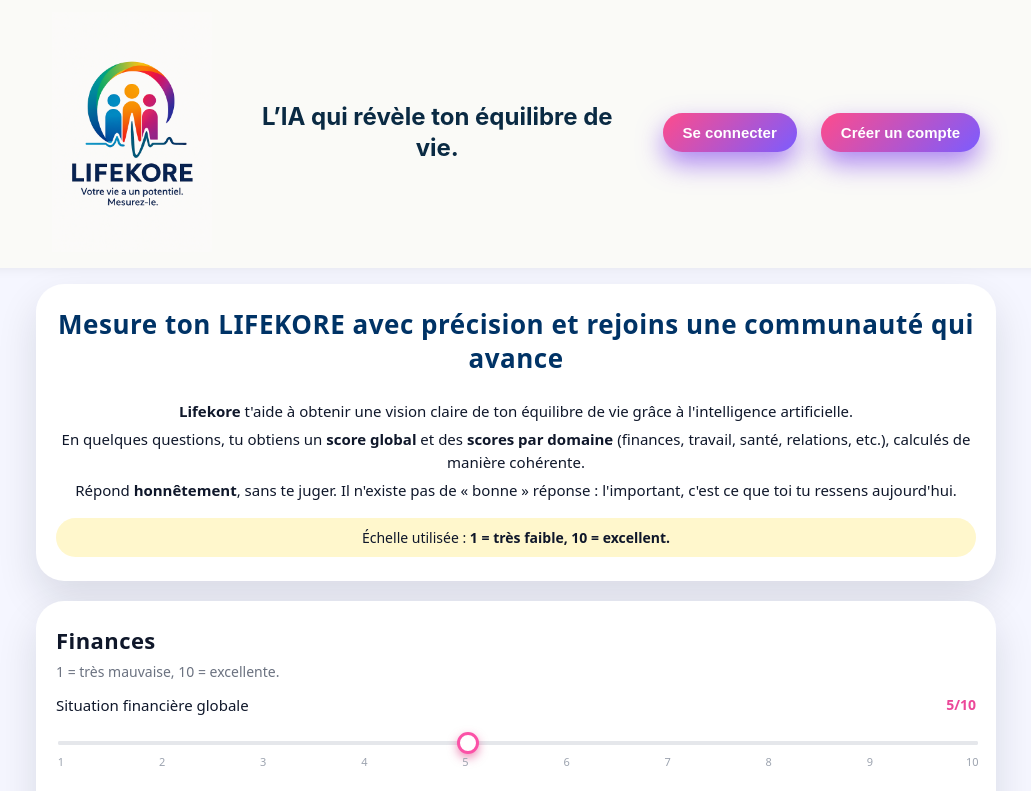
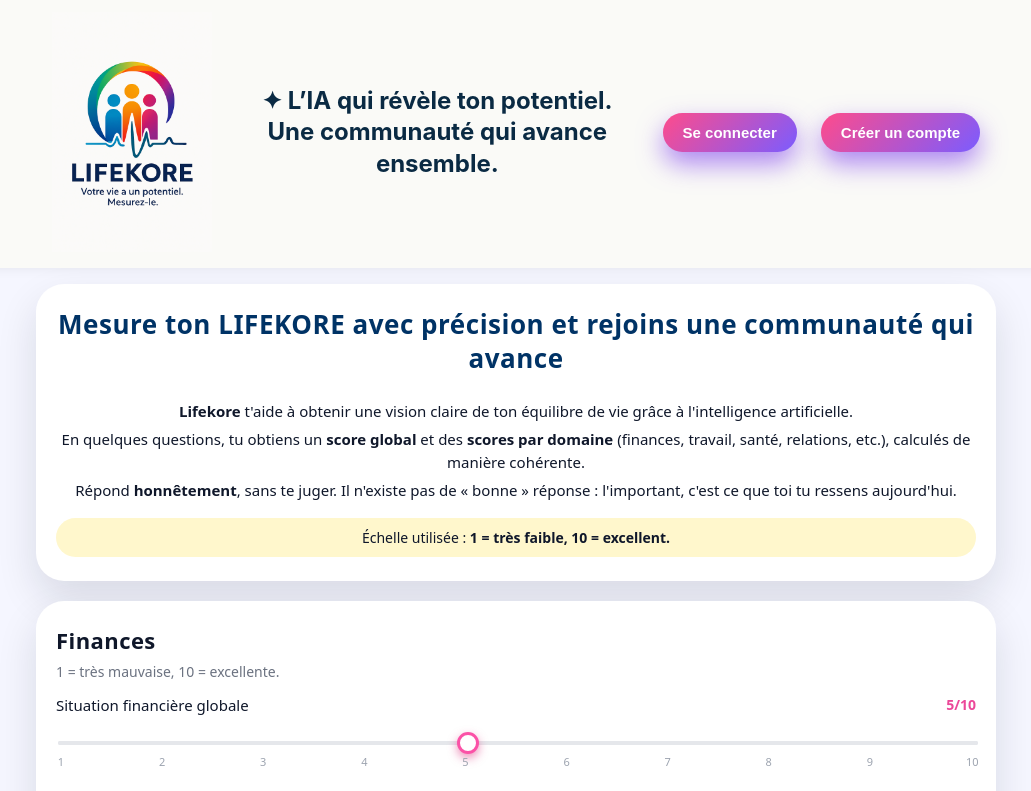
Before and after one commit to Brax971/Lifescore, a Next.js app: page / in a window 1280 px wide. Shown: the top 791 px of the page, without its empty margins (124-1155 px from the left). Built offline with nearby package versions, Linux system fonts and the light colour scheme.

Commit message:
Update page.js

```diff
--- a/app/page.js
+++ b/app/page.js
@@ -209,7 +209,7 @@
       "Poppins, Inter, system-ui, -apple-system, BlinkMacSystemFont, 'SF Pro Text', 'Helvetica Neue', Arial, sans-serif",
   }}
 >
-  L’IA qui révèle ton équilibre de vie.
+  ✦ L’IA qui révèle ton potentiel. Une communauté qui avance ensemble.
 </div>
 
           {/* Boutons à droite */}
```
